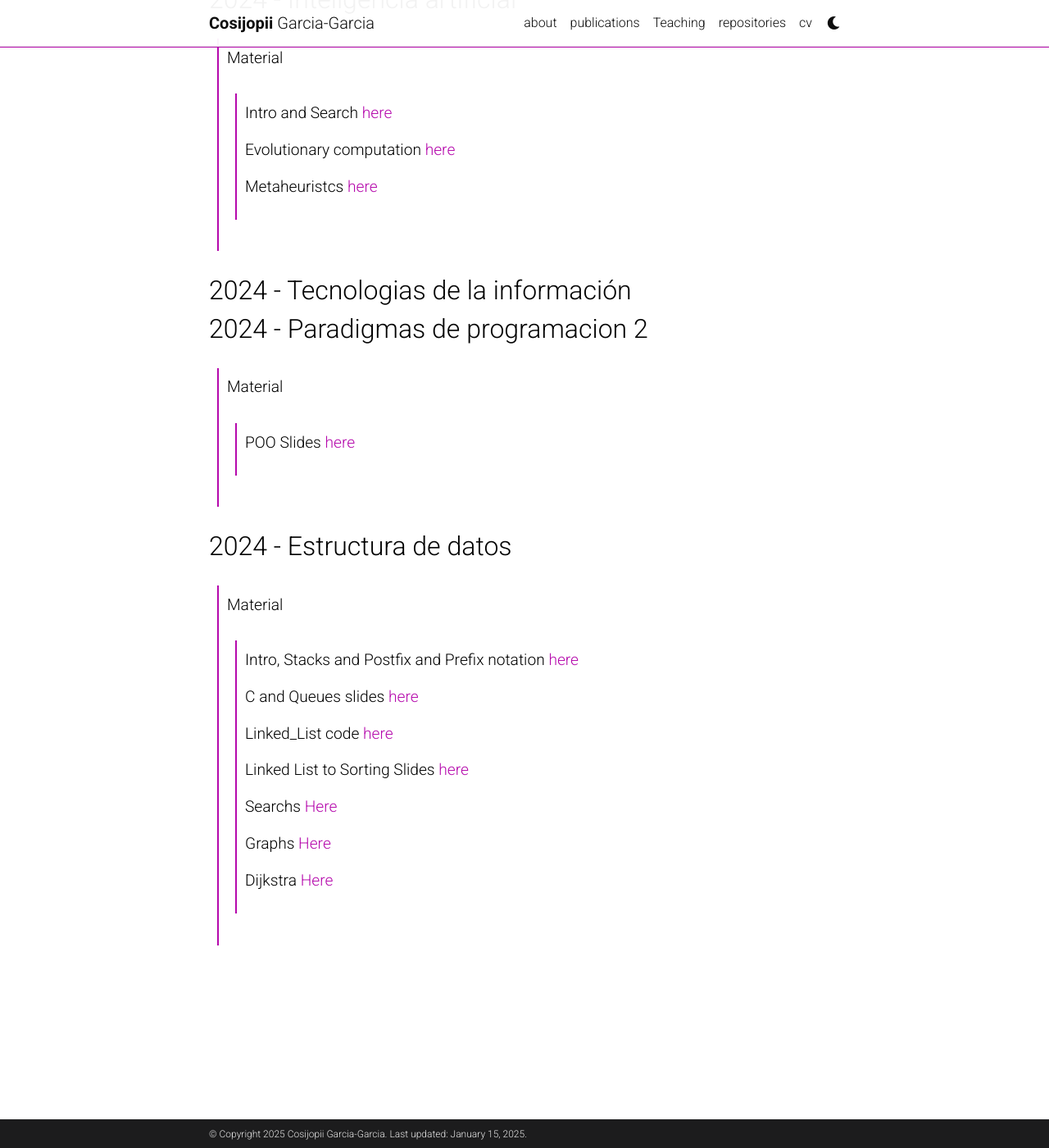
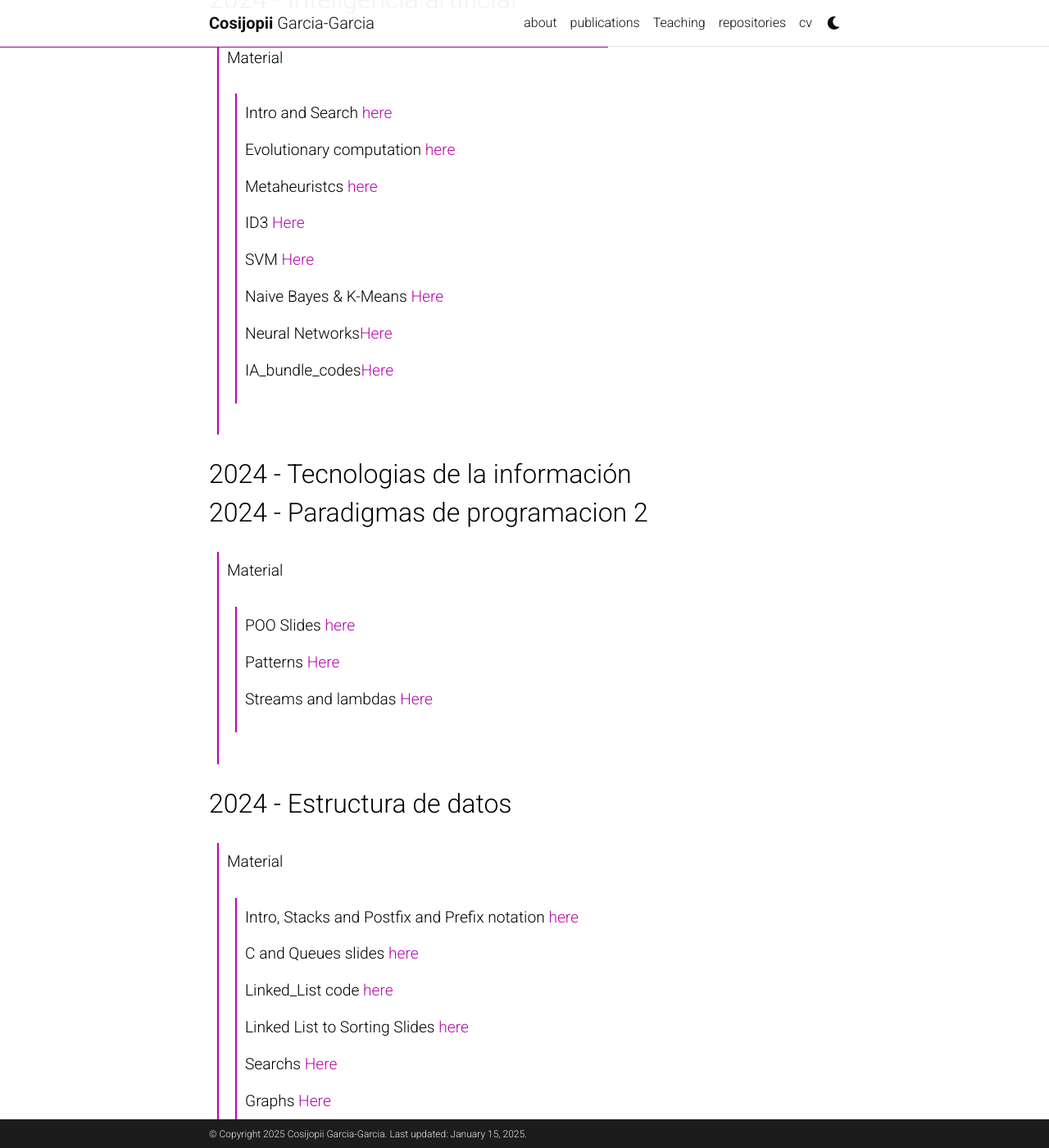
Before and after one commit to Cosijopiii/Cosijopiii.github.io, a Jekyll site: the page built from _projects/2_project.md, in a window 1280 px wide and 1400 px high, scrolled down 290 px. Shown: the whole window at 82% size. Built offline with Jekyll 4.4.1, drawn with Linux system fonts in a browser that asks for light colours; comment, search, counter and statistics services are not loaded; a style sheet for code colours, icons or effects is not loaded.

Commit message:
Update 2_project.md

```diff
--- a/_projects/2_project.md
+++ b/_projects/2_project.md
@@ -18,8 +18,15 @@ category: work
 >>
 >> Metaheuristcs  [here](/assets/pdf/MetaH.pdf)
 >>
+>>ID3 [Here](/assets/pdf/ID3.pdf)
 >>
->
+>>SVM [Here](/assets/pdf/SVM_AI.pdf)
+>>
+>>Naive Bayes & K-Means [Here](/assets/pdf/Bayes_Kmeans.pdf)
+>>
+>>Neural Networks[Here](/assets/pdf/RNA_p3_IA.pdf)
+>>
+>>IA_bundle_codes[Here](/assets/Code/IA_bundle.zip)
 
 ## 2024 - Tecnologias de la información
 
@@ -28,7 +35,9 @@ category: work
 >Material
 >>POO Slides [here](/assets/pdf/PPII.pdf)
 >>
+>>Patterns [Here](/assets/pdf/Patrones_POO2.pdf)
 >>
+>>Streams and lambdas [Here](/assets/pdf/Java_8.pdf)
 >>
 
 ## 2024 - Estructura de datos
@@ -48,4 +57,5 @@ category: work
 >>
 >> Dijkstra [Here](/assets/pdf/Dijkstra_ED_P3.pdf)
 >>
+>> Arboles [Here](/assets/pdf/Arboles_ED_P3.pdf)
 >>
```
